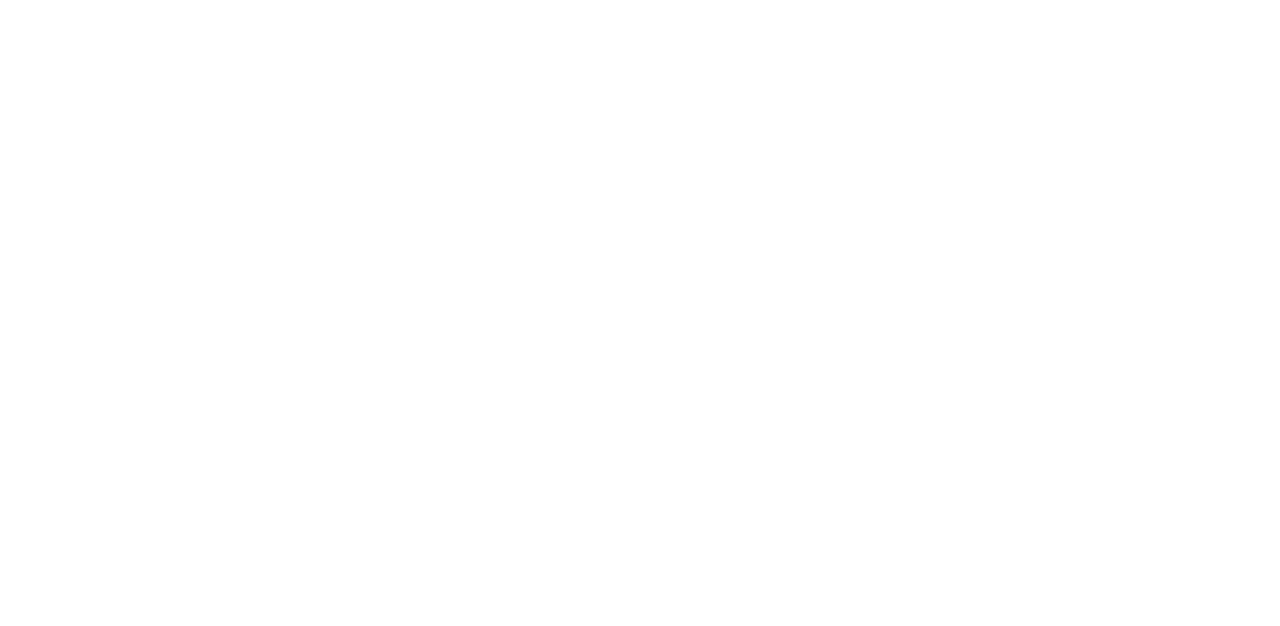
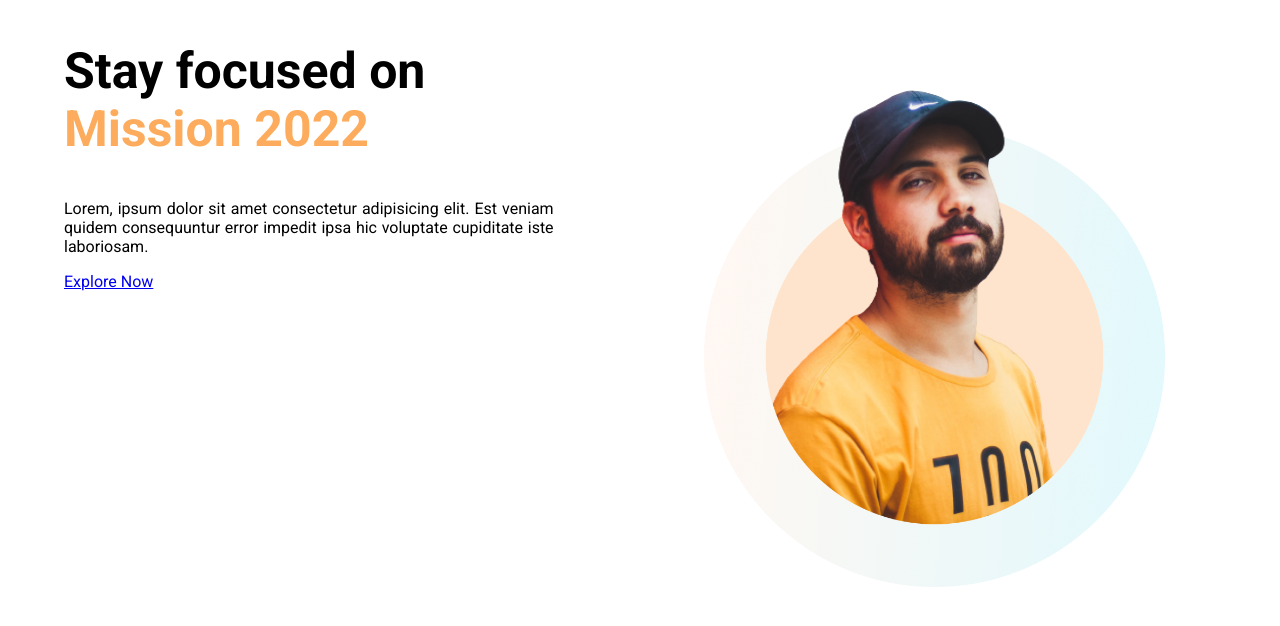
Before and after one commit to raaakibul/Assignment-one, a plain HTML site: page index.html in a window 1280 px wide. Drawn offline with Linux system fonts and the light colour scheme.

Commit message:
file added

```diff
--- a/index.html
+++ b/index.html
@@ -4,9 +4,26 @@
     <meta charset="UTF-8">
     <meta name="viewport" content="width=device-width, initial-scale=1.0">
     <title>Assignment-1</title>
+    <link rel="preconnect" href="https://fonts.googleapis.com">
+    <link rel="preconnect" href="https://fonts.gstatic.com" crossorigin>
+    <link href="https://fonts.googleapis.com/css2?family=Roboto:ital,wght@0,100;0,300;0,400;0,500;0,700;0,900;1,500&display=swap" rel="stylesheet">
     <link rel="stylesheet" href="style.css">
 </head>
 <body>
+    <section class="My-Mission-banner flexible-container">
+        <div class="banner-width">
+            <h1>Stay focused on<br>
+            <span class="color-of-mission">Mission 2022</span></h1>
+            <p>Lorem, ipsum dolor sit amet consectetur adipisicing elit. Est veniam quidem consequuntur error impedit ipsa hic voluptate cupiditate iste laboriosam.</p>
 
+            <a href="https://www.linkedin.com/in/raakibul/" target="_blank" class="link-button">Explore Now</a>
+        </div>
+
+        <div class="banner-width">
+            <img src="images/person-2.png" alt="one person image">
+
+        </div>
+
+    </section>
 </body>
 </html>
--- a/style.css
+++ b/style.css
@@ -0,0 +1,29 @@
+body{
+    font-family: 'Roboto', sans-serif;
+    margin: 0;
+}
+h1{
+    font-size: 50px;
+}
+h2{
+    font-size: 40px;
+}
+.color-of-mission{
+    color: #fcac5c;
+}
+p{
+    text-align: justify;
+    margin-right: 15%;
+}
+.flexible-container{
+    display: flex;
+    margin-bottom: 150px;
+}
+.banner-width{
+    width: 50%;
+    padding-left: 5%;
+    margin-top: 0%;
+}
+.banner-width img{
+    width: 80%;
+}
```
Also changed, not shown: images/person-2.png (added).
